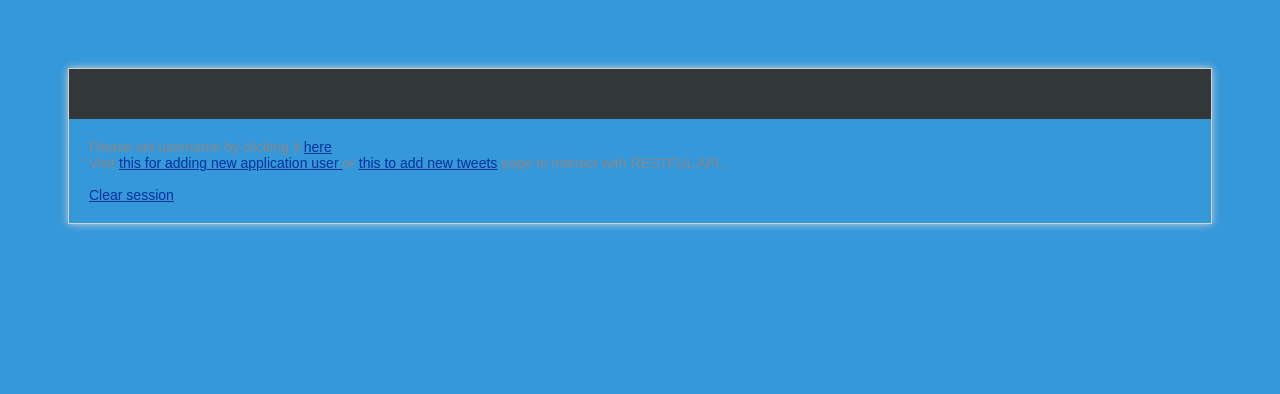
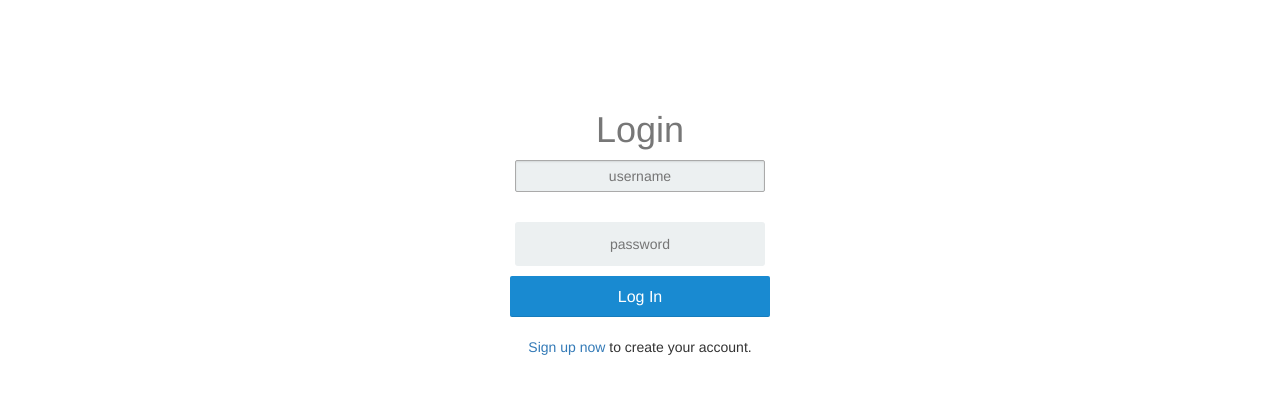
Before and after one commit to rafifandy/Cloud-Native-Python, a Flask app: page / in a window 1280 px wide. Shown: the top 394 px of the page. Run offline with Flask 2, Linux system fonts and the light colour scheme; some libraries are stand-ins or nearby versions.

Commit message:
Tweet no db

```diff
--- a/ch05/app.py
+++ b/ch05/app.py
@@ -1,9 +1,11 @@
 from flask import Flask,jsonify,make_response,request,abort,\
-render_template,session,redirect,url_for
+render_template,session,redirect,url_for,flash
 from flask_cors import CORS, cross_origin
 from time import gmtime,strftime
 from pymongo import MongoClient
-import json,sqlite3,random
+from flask_pymongo import PyMongo
+from flask_mongoalchemy import MongoAlchemy
+import json,sqlite3,random,bcrypt
 
 app = Flask(__name__)
 app.config['JSONIFY_PRETTYPRINT_REGULAR'] = False
@@ -52,6 +54,32 @@ def create_mongodatabase():
 	except:
 		print ("Database creation failed!!")
 
+@app.route('/login', methods=['POST'])
+def do_admin_login():
+    users = mongo.db.users
+    api_list=[]
+    login_user = users.find({'username': request.form['username']})
+    for i in login_user:
+        api_list.append(i)
+    print (api_list)
+    if api_list != []:
+        # print (api_list[0]['password'].decode('utf-8'), bcrypt.hashpw(request.form['password'].encode('utf-8'), api_list[0]['password']).decode('utf-8'))
+        if api_list[0]['password'].decode('utf-8') == bcrypt.hashpw(request.form['password'].encode('utf-8'), api_list[0]['password']).decode('utf-8'):
+            session['logged_in'] = api_list[0]['username']
+            return redirect(url_for('index'))
+        return 'Invalide username/password!'
+    else:
+        flash("Invalid Authentication")
+
+    return 'Invalid User!'
+
+@app.route('/')
+def home():
+	if not session.get('logged_in'):
+		return render_template('login.html')
+	else:
+		return render_template('index.html', session = session['username'])
+
 @app.route('/index')
 def index():
 	return render_template('index.html')
@@ -80,7 +108,7 @@ def addname():
 	else:
 		return render_template('addname.html', session=session)
 
-@app.route('/')
+#@app.route('/')
 def main():
 	return render_template('main.html')
 
--- a/ch05/static/components/Tweet.js
+++ b/ch05/static/components/Tweet.js
@@ -4,7 +4,7 @@ export default class Tweet extends React.Component {
     this.props.sendTweet(this.refs.tweetTextArea.value);
     this.refs.tweetTextArea.value = '';
   }
-  /*
+
   render(){
     return(
         <div className="row">
@@ -28,9 +28,10 @@ export default class Tweet extends React.Component {
     </div>
       );
     }
-    */
+    /*
     render(){
     return(
+
         <div className="row">
          <form onSubmit={this.sendTweet.bind(this)}>
           <div className="input-field">
@@ -42,4 +43,5 @@ export default class Tweet extends React.Component {
        </div>
       );
     }
+    */
 }
--- a/ch05/static/components/TweetList.js
+++ b/ch05/static/components/TweetList.js
@@ -2,7 +2,7 @@ import Tweettemplate from './templatetweet'
 
 export default class TweetList extends React.Component {
   render(){
-    let tweetlist = this.props.tweets.map(tweet => <Tweettemplate key={tweet.timestamp} {...tweet} />);
+    let tweetlist = this.props.tweets.map(tweet => <Tweettemplate key={tweet.id} {...tweet} />);
     return(
         <div>
           <ul className="collection">
--- a/ch05/static/main.js
+++ b/ch05/static/main.js
@@ -51,7 +51,7 @@ import cookie from 'react-cookie';
     render(){
       return (
       <div>
-		 <h1>Welcome to cloud-native-app!</h1>
+		 <h3>Welcome to cloud-native-app!</h3>
          <Tweet sendTweet={this.addTweet.bind(this)}/>
          <TweetList tweets={this.state.tweets}/>
       </div>
```
Also changed, not shown: ch05/static/build/bundle.js (+3 -3 lines), ch05/templates/index.html (+11 -1 lines).
